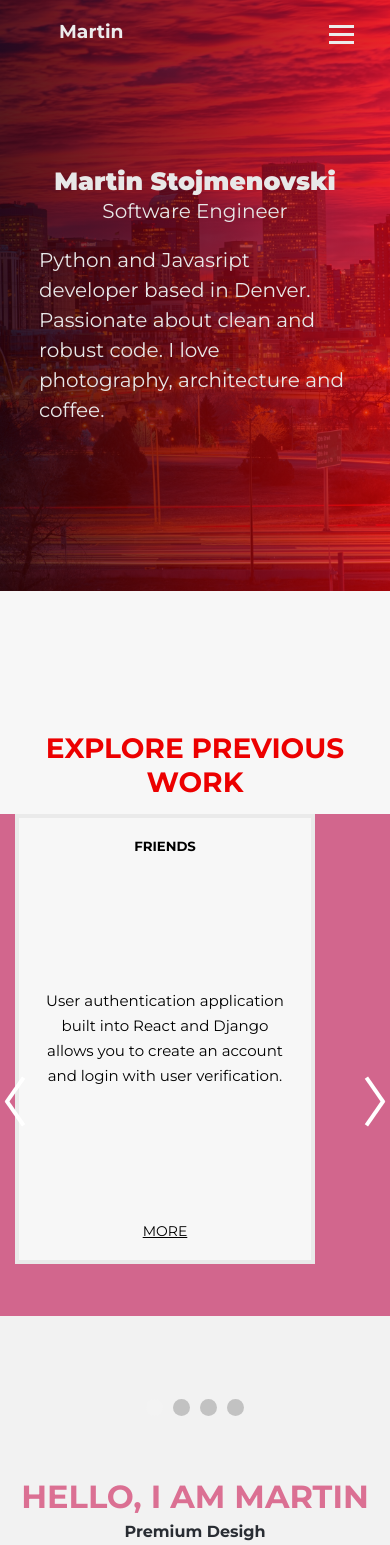
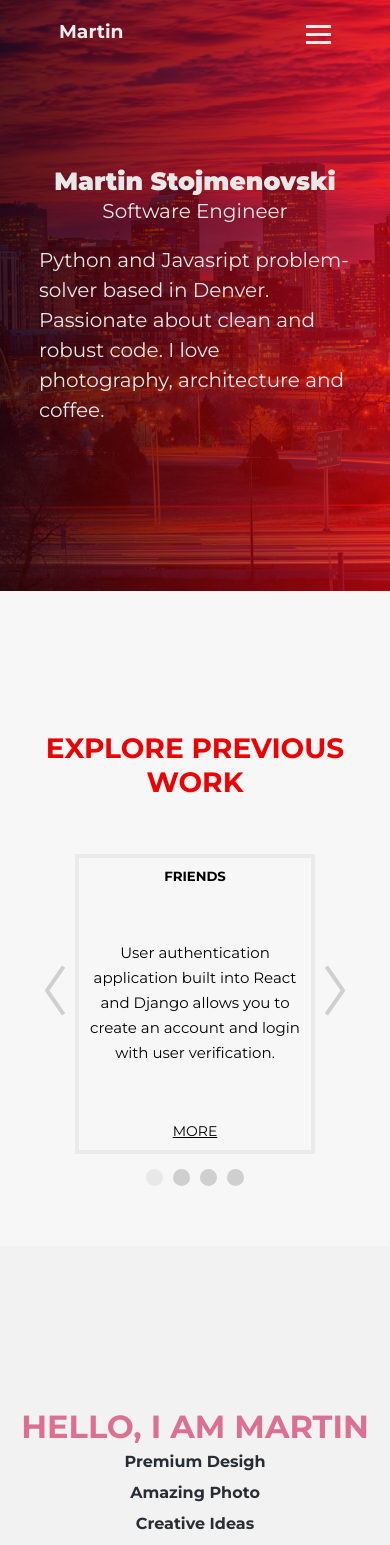
Before and after one commit to martinstojmenovski/Portfolio, a React (Create React App) app: page / in a window 390 px wide. Shown: the top 1545 px of the page. Built offline with nearby package versions, Linux system fonts and the light colour scheme.

Commit message:
Project section media query.

```diff
--- a/src/Components/Home.js
+++ b/src/Components/Home.js
@@ -9,7 +9,7 @@ function Home({ home }) {
               <h1 style={{ whiteSpace: 'nowrap' }}>Martin Stojmenovski </h1>
               <div style={{ whiteSpace: 'nowrap' }}> Software Engineer</div>
               <br />
-              <p>Python and Javasript developer based in Denver.
+              <p>Python and Javasript problem-solver based in Denver.
                 Passionate about clean and robust code.
                 I love photography, architecture and coffee.
               </p>
--- a/src/Components/Project.js
+++ b/src/Components/Project.js
@@ -48,12 +48,18 @@ console.log(images)
       </div>
 
       <div className="image-slider">
+
         <div className="left-arrow" onClick={goToPrevious} ><span></span><span></span></div>
-        <div className="right-arrow" onClick={goToNext} ><span></span><span></span></div>
+        <div>
           {images[currentIndex]}
           <div className="dot-container">
             {dots}
           </div>
+        </div>
+        <div className="right-arrow" onClick={goToNext} ><span></span><span></span></div>
+
+
+
       </div>
 
 
--- a/src/Components/home-model2.css
+++ b/src/Components/home-model2.css
@@ -72,7 +72,8 @@
     font-size: 34px;
   }
   .background .text {
-    max-width: 80%;
+    max-width: 100%;
+    margin: auto 10%;
   }
 }
 
--- a/src/Components/navbar.css
+++ b/src/Components/navbar.css
@@ -68,7 +68,6 @@
     color: #ececec;
     transition: all 300ms ease-in-out;
     padding: 20px;
-    margin-left:10%;
   }
   .brand-blur.active{
     color: #1b1b1b;
@@ -78,7 +77,6 @@
     transition: all 300ms ease-in-out;
     cursor: pointer;
     padding: 20px;
-    margin-right:10%;
   }
   .bars.active{
     padding: 10px 20px 20px 20px;
@@ -90,6 +88,7 @@
 
   .dropmenu{
     display: flex;
+    margin: auto 10%;
   }
   .dropmenu.active{
     background-color: rgba(0, 0, 0, 0.5);
--- a/src/Components/project.css
+++ b/src/Components/project.css
@@ -33,6 +33,7 @@
   flex-direction: column;
   justify-content: space-between;
   transition: 400ms ease-in-out;
+  /* margin: auto; */
 }
 .container1,
 .container2,
@@ -95,19 +96,23 @@
 /* image-slider display media-query max 768px  -----------------------------------------------------------*/
 .image-slider {
   display: none;
-  background-color: #d2668d;
-  position: relative;
-  width: 100%;
-  margin: 0 auto;
-  z-index: 2;
+  flex-direction: row;
+  justify-content: center;
+  padding: 50px 0;
 }
 .left-arrow {
-  position: absolute;
-  top: 50%;
-  left: 0;
+  position: relative;
+  top: 130px;
   z-index: 1;
   cursor: pointer;
-  padding: 25px;
+
+}
+
+.right-arrow {
+  position: relative;
+  top: 130px;
+  z-index: 1;
+  cursor: pointer;
 
 }
 .left-arrow span,
@@ -116,29 +121,17 @@
   width: 30px;
   height: 4px;
   margin: 5px auto;
-  background-color: white;
+  background:  rgb(207, 207, 207)
 }
 .left-arrow span:nth-child(1) {
   transform: translateY(16px) rotate(55deg);
 }
-
 .left-arrow span:nth-child(2) {
   transform: translateY(-16px) rotate(-55deg);
 }
-
-.right-arrow {
-  position: absolute;
-  top: 50%;
-  right: 0;
-  z-index: 1;
-  cursor: pointer;
-  padding: 25px;
-}
-
 .right-arrow span:nth-child(1) {
   transform: translateY(16px) rotate(-55deg);
 }
-
 .right-arrow span:nth-child(2) {
   transform: translateY(-16px) rotate(55deg);
 }
@@ -147,7 +140,6 @@
   display: flex;
   justify-content: center;
   position: relative;
-  bottom: -13vh;
 }
 
 .dots {
@@ -155,14 +147,14 @@
   cursor: pointer;
   height: 17px;
   width: 17px;
-  background: rgb(243, 243, 243);
+  background: rgb(232, 232, 232);
   border-radius: 100%;
   z-index: 4;
   transition: background-color 0.7s ease-out;
 }
 
 .dots.active {
-  background: rgb(194, 194, 194);
+  background:  rgb(207, 207, 207);
 }
 
 
@@ -177,63 +169,29 @@
 
 @media screen and (max-width: 768px) {
   .image-slider{
-    display: block;
+    display: flex;
   }
   .projects {
     display: none;
   }
-  .container1,
-  .container2,
-  .container3,
-  .container4,
+}
+@media screen and (max-width: 480px) {
+
+}
+
+@media screen and (max-width: 400px) {
   .project1,
   .project2,
   .project3,
   .project4 {
-    width: 440px;
-    height: 340px;
+    width: 240px;
+    height: 300px;
+    padding: 10px;
   }
-}
-@media screen and (max-width: 550px) {
   .container1,
   .container2,
   .container3,
-  .container4,
-  .project1,
-  .project2,
-  .project3,
-  .project4 {
-    width: 300px;
-    height: 450px;
+  .container4 {
+    margin: 5px;
   }
 }
-
-@media screen and (max-width: 413px) {
-.left-arrow {
-  left:0;
-  padding: 25px 25px 25px 0;
-}
-.right-arrow {
-  right:0;
-  padding: 25px 0 25px 25px;
-}
-
-}
-@media screen and (max-width: 355px) {
-  .left-arrow {
-    left: 7%;
-  }
-  .right-arrow {
-    right:7%;
-  }
-  .project1,
-.project2,
-.project3,
-.project4 {
-  padding: 30px 50px;
-}
-.left-arrow span,
-.right-arrow span{
-  background-color: #4e4e4e;
-}
-}
```
Lines whose indentation alone changed are shown as unchanged.
